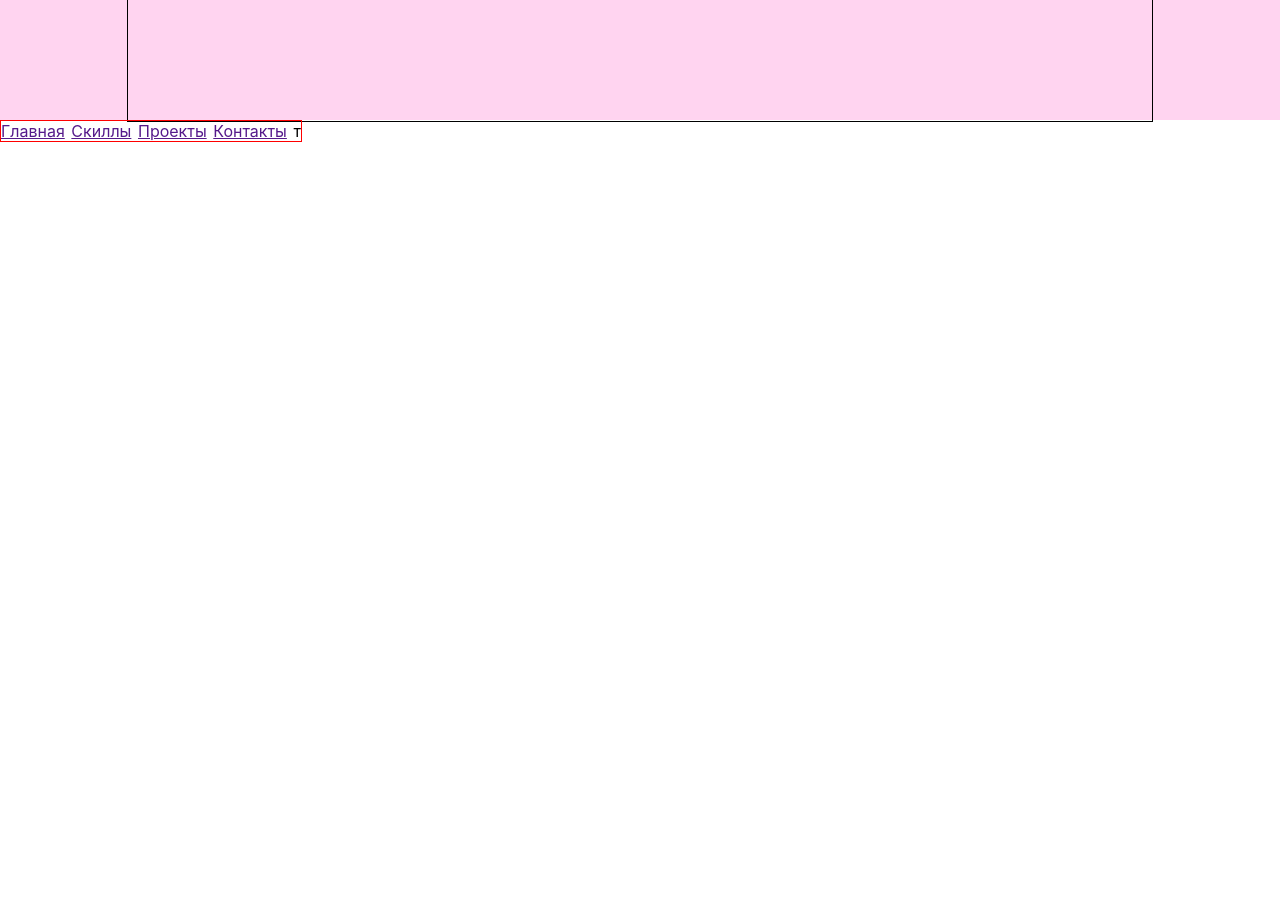
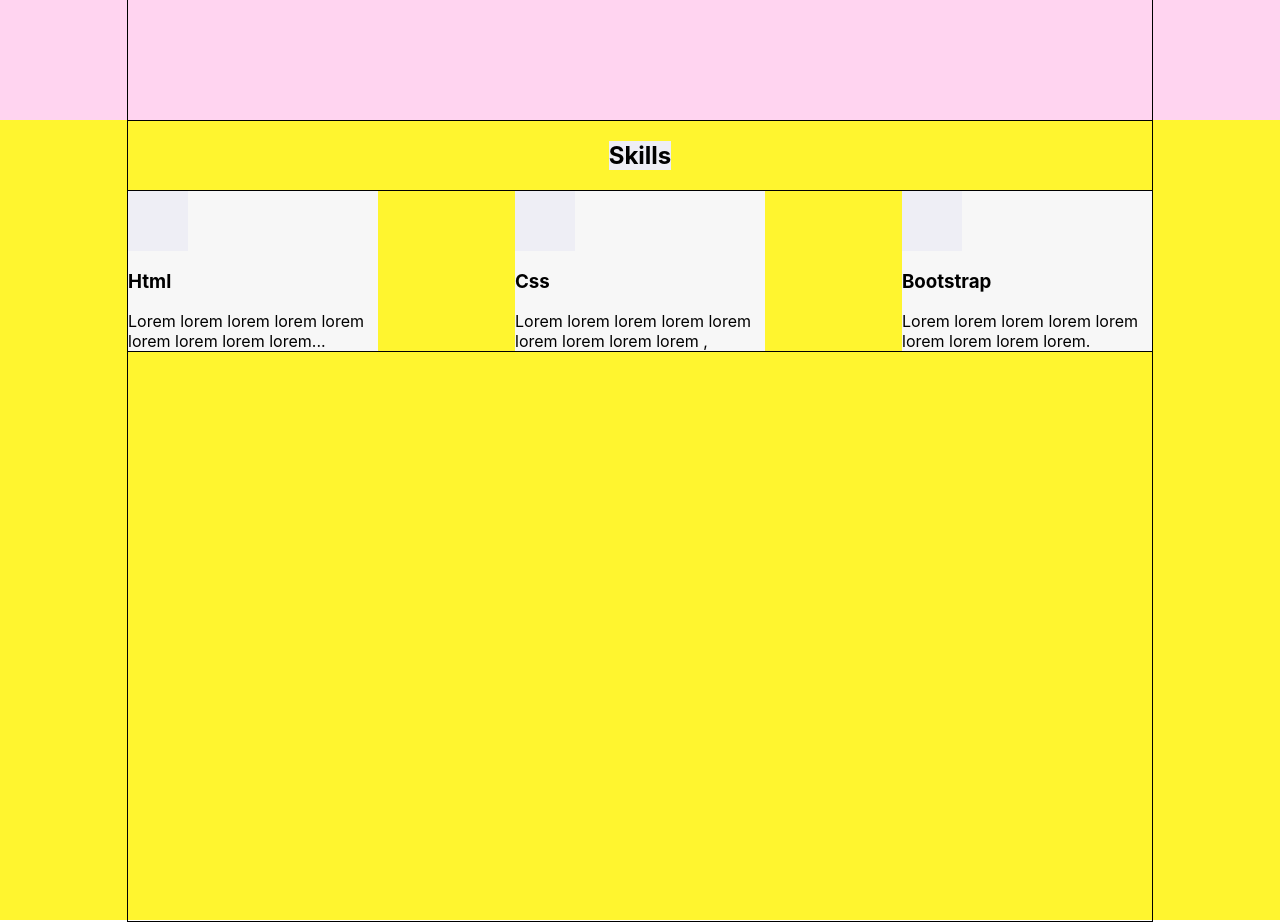
Before and after one commit to romantut1988/portfolio, a React (Create React App) app: page / in a window 1280 px wide. Shown: the part 760-1682 px from the top of the page. Before the commit the page ends 902 px from the top, so only its background shows below. Built offline with nearby package versions, Linux system fonts and the light colour scheme.

Commit message:
i do the markup in the skill block

```diff
--- a/src/App.js
+++ b/src/App.js
@@ -2,14 +2,14 @@ import React from 'react';
 import './App.css';
 import Header from "./header/Header";
 import Main from "./main/Main";
-import Nav from "./nav/Nav";
+import Skills from "./skills/Skills";
 
 function App() {
   return (
     <div className="App">
       <Header />
       <Main />
-      <Nav />
+      <Skills />
     </div>
   );
 }
--- a/src/main/Main.js
+++ b/src/main/Main.js
@@ -7,6 +7,7 @@ function Main() {
     return (
         <div className={style.mainBlock}>
             <div className={styleContainer.container}>
+                <div className={style.text}></div>
                 <span>Hi There</span>
                 <h1>I am Jefferay Aaron</h1>
                 <p>Frontend Developer.</p>
--- a/src/nav/Nav.js
+++ b/src/nav/Nav.js
@@ -8,7 +8,7 @@ function Nav() {
             <a href="">Главная</a>
             <a href="">Скиллы</a>
             <a href="">Проекты</a>
-            <a href="">Контакты</a>т
+            <a href="">Контакты</a>
         </div>
     );
 }
--- /dev/null
+++ b/src/skills/Skills.js
@@ -0,0 +1,21 @@
+import React from 'react';
+import style from './Skills.module.css';
+import styleContainer from './../common/style/Container.module.css';
+import Skill from "./skill/Skill";
+
+function Skills() {
+    return (
+        <div className={style.skillsBlock}>
+            <div className={`${styleContainer.container} ${style.skillsContainer}`}>
+                <h2 className={style.title}>Skills</h2>
+                <div className={style.skills}>
+                    <Skill title={'Html'} description={'Lorem lorem lorem lorem lorem lorem lorem lorem lorem...'}/>
+                    <Skill title={'Css'} description={'Lorem lorem lorem lorem lorem lorem lorem lorem lorem ,'}/>
+                    <Skill title={'Bootstrap'} description={'Lorem lorem lorem lorem lorem lorem lorem lorem lorem.'}/>
+                </div>
+            </div>
+        </div>
+    );
+}
+
+export default Skills;
--- /dev/null
+++ b/src/skills/Skills.module.css
@@ -0,0 +1,20 @@
+.skillsBlock {
+    height: 100vh;
+    background-color: #fff52f;
+}
+
+.skillsContainer {
+    flex-direction: column;
+    justify-content: flex-start;
+}
+
+.title {
+    background-color: #eeeef5;
+}
+
+.skills {
+    border: 1px solid;
+    width: 100%;
+    display: flex;
+    justify-content: space-between;
+}
--- /dev/null
+++ b/src/skills/skill/Skill.js
@@ -0,0 +1,14 @@
+import React from 'react';
+import style from './Skill.module.css';
+
+function Skill(props) {
+    return (
+        <div className={style.skill}>
+            <div className={style.icon}></div>
+            <h3>{props.title}</h3>
+            <span className={style.description}>{props.description}</span>
+        </div>
+    );
+}
+
+export default Skill;
--- /dev/null
+++ b/src/skills/skill/Skill.module.css
@@ -0,0 +1,10 @@
+.skill {
+    width: 250px;
+    background-color: #f7f7f7;
+}
+
+.icon {
+    height: 60px;
+    width: 60px;
+    background-color: #eeeef5;
+}
```
